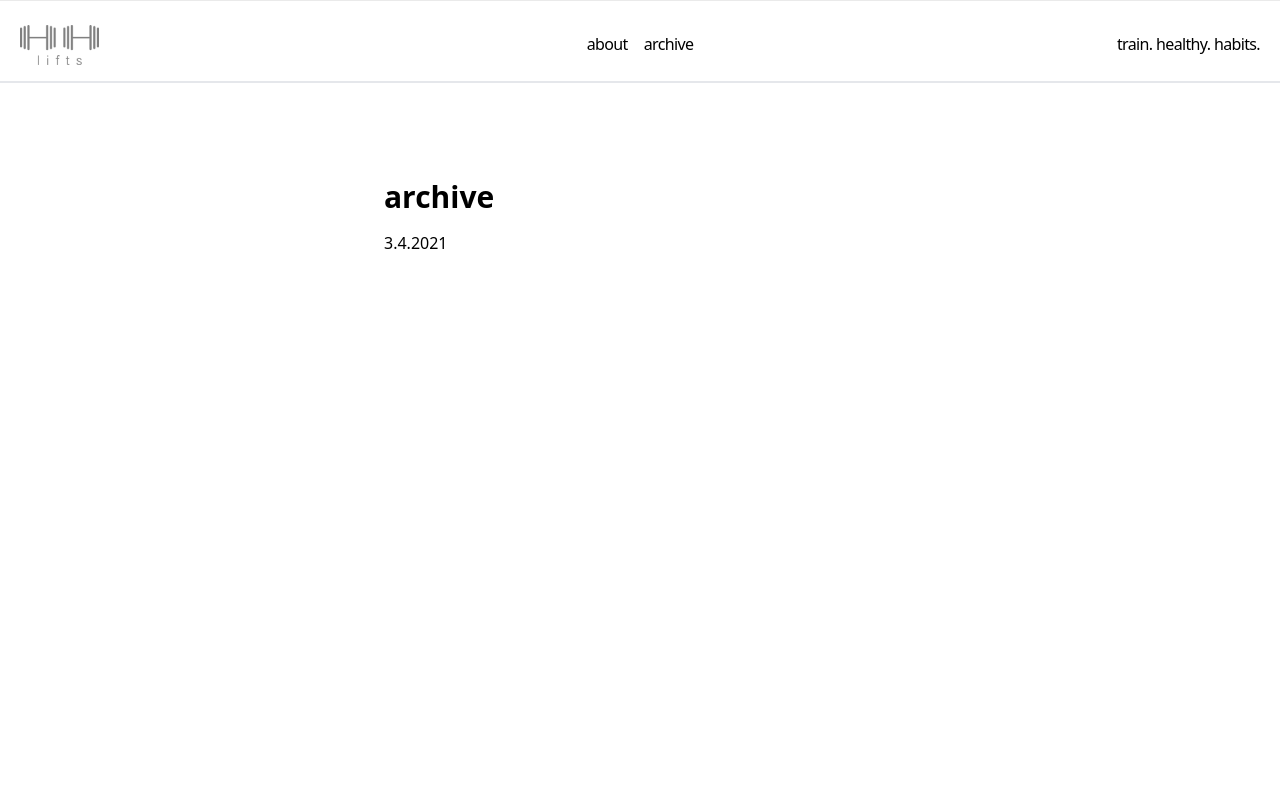
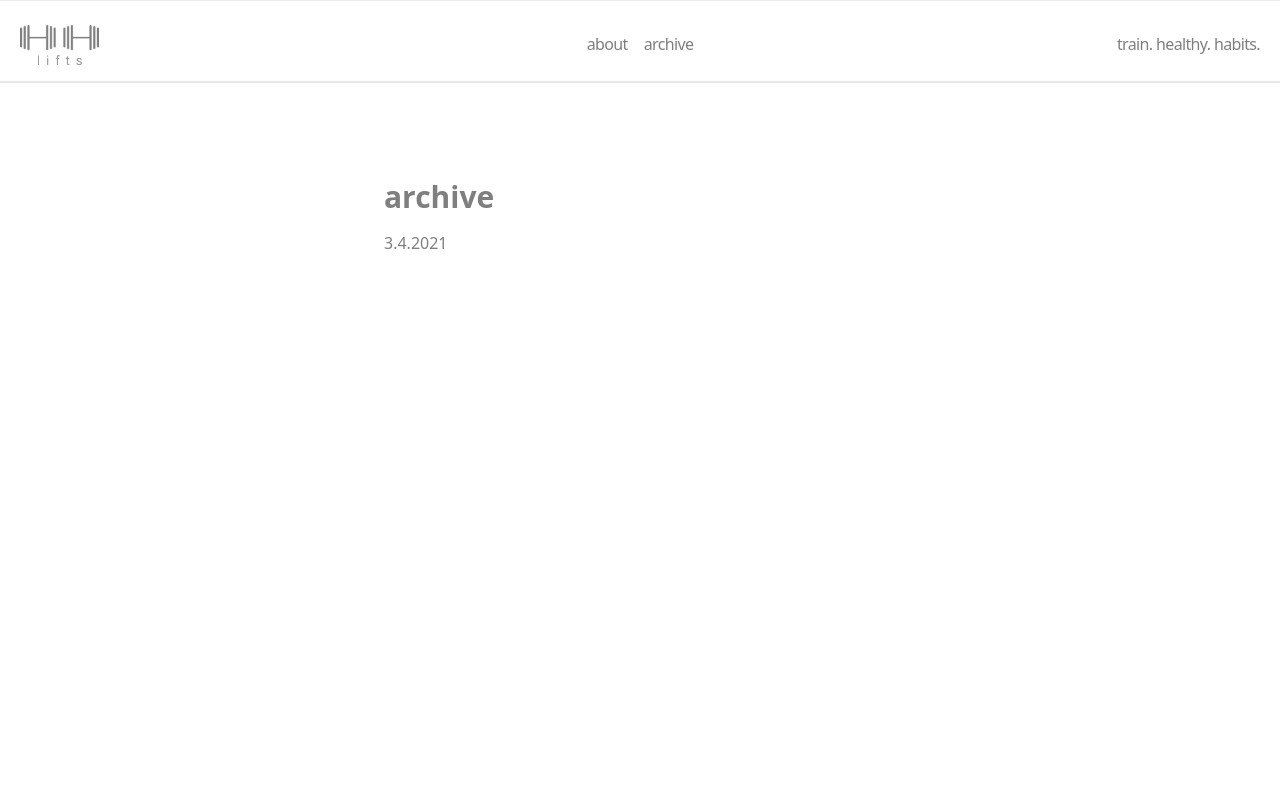
Before and after one commit to grantlewis/hh-lifts, a Next.js app: page /archive in a window 1280 px wide. Shown: the top 800 px of the page. Built offline with nearby package versions, Linux system fonts and the light colour scheme.

Commit message:
Change font color to match logo

```diff
--- a/components/layout.js
+++ b/components/layout.js
@@ -6,7 +6,7 @@ export default function Layout({ children }) {
   return (
     <>
       <Meta />
-      <div className="min-h-screen">
+      <div className="min-h-screen text-hh-gray">
         <Alert />
         <main>{children}</main>
       </div>
--- a/tailwind.config.js
+++ b/tailwind.config.js
@@ -8,6 +8,7 @@ module.exports = {
         'accent-7': '#333',
         success: '#0070f3',
         cyan: '#79FFE1',
+        'hh-gray': '#7F7F7F'
       },
       spacing: {
         28: '7rem',
```
